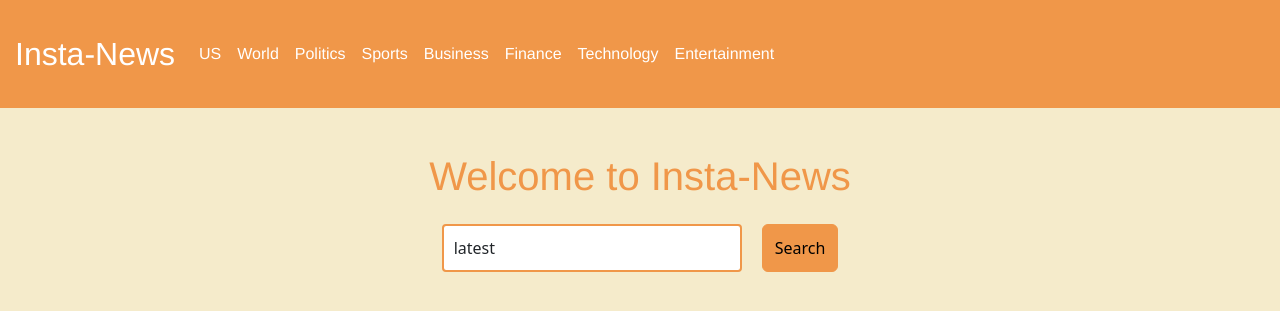
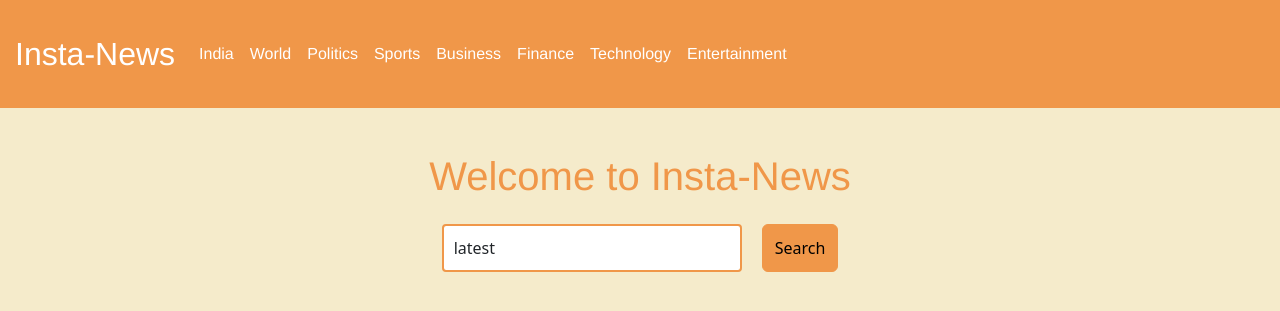
Before and after one commit to harshitayadavv/Insta-News, a Flask app: page / in a window 1280 px wide. Shown: the top 311 px of the page. Run offline with Flask 3, Linux system fonts and the light colour scheme; data that the repository does not hold is empty; some libraries are stand-ins or nearby versions.

Commit message:
Update index.html

```diff
--- a/templates/index.html
+++ b/templates/index.html
@@ -9,7 +9,7 @@
     <div class="collapse navbar-collapse" id="navbarNav">
         <ul class="navbar-nav">
             <li class="nav-item">
-                <a class="nav-link" href="/?query=US">US</a>
+                <a class="nav-link" href="/?query=India">India</a>
             </li>
             <li class="nav-item">
                 <a class="nav-link" href="/?query=World">World</a>
```
